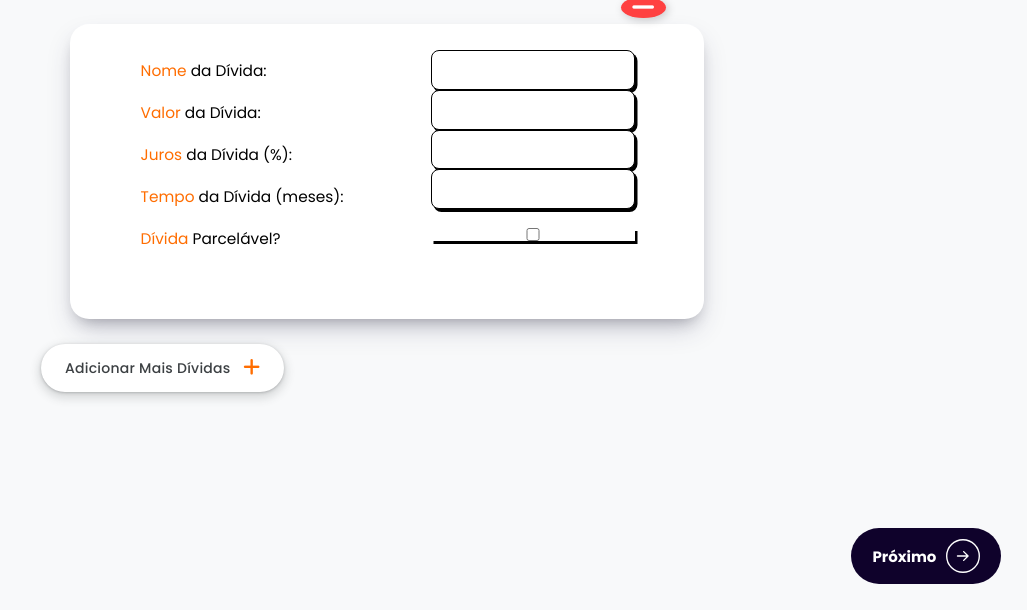
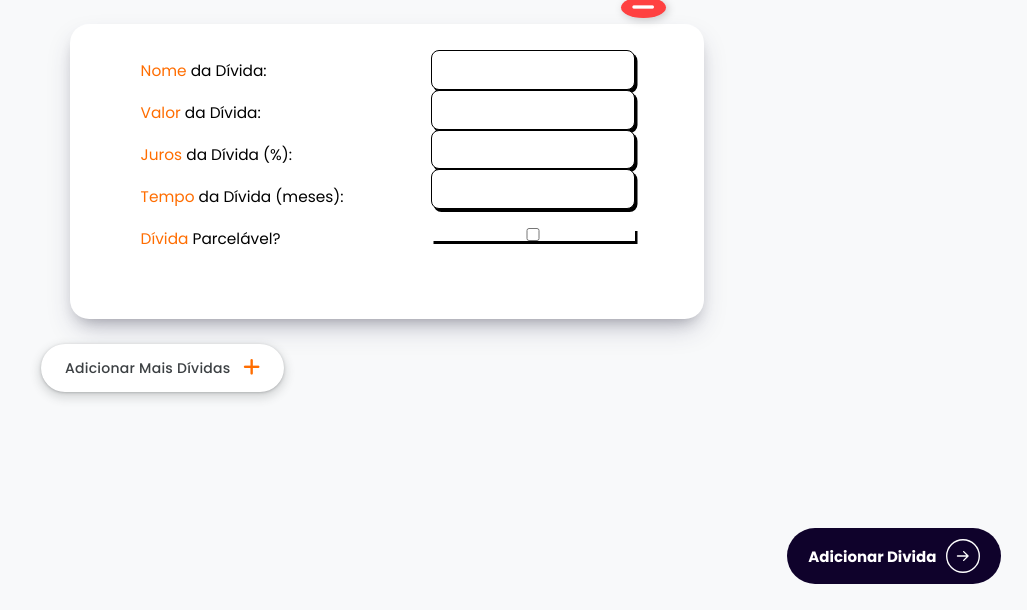
Before and after one commit to Gamaiaprogramas/Save-TCC, a PHP site: page /adicionar_novo.php in a window 1280 px wide. Shown: the part 190-800 px from the top of the page, without its empty margins (253-1280 px from the left). Run offline with PHP 8.4, Linux system fonts and the light colour scheme; the visitor is signed in with stand-in values (Sample User, id 1); some libraries are stand-ins or nearby versions.

Commit message:
Alison Arruda - 13-11

```diff
--- a/PAGES/adicionar_novo.php
+++ b/PAGES/adicionar_novo.php
@@ -184,7 +184,7 @@ if (isset($_SESSION['msg'])) {
     </div>
 
     <button type="button" class="btnProx" onclick="confirmarEnvio()">
-        <span>Próximo</span>
+        <span>Adicionar Divida</span>
         <svg
             xmlns="http://www.w3.org/2000/svg"
             viewBox="0 0 74 74"
```
